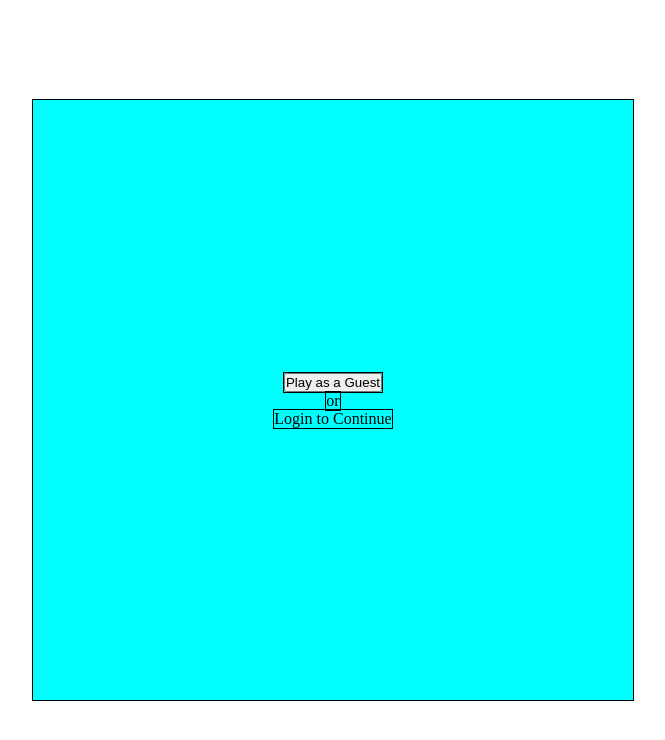
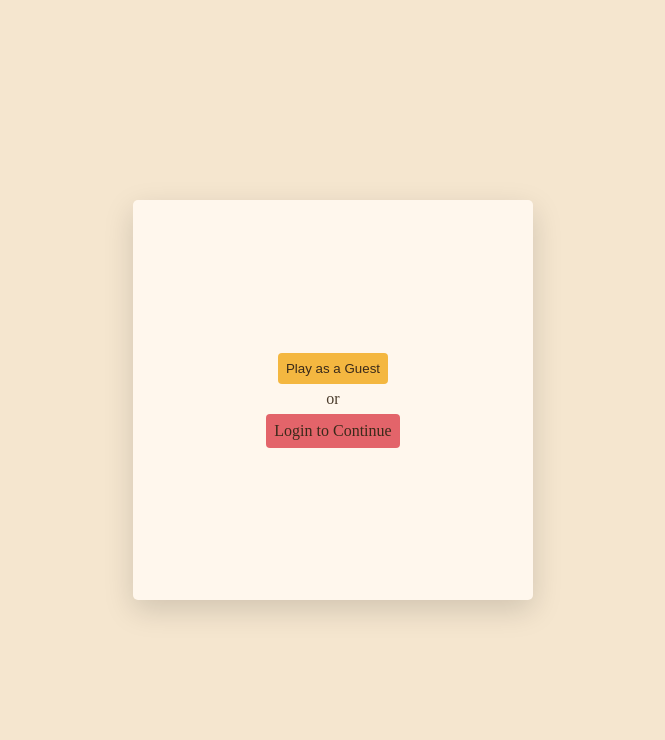
Before and after one commit to iam-Prash-05/Ultra-Cubes-Login-Page, a plain HTML site: page index_2.html in a window 1280 px wide. Shown: the whole page, without its empty margins (307-972 px from the left). Drawn offline with Linux system fonts and the light colour scheme.

Commit message:
implement Ideal State

```diff
--- a/index_2.html
+++ b/index_2.html
@@ -31,18 +31,24 @@
           <label for="state-back" class="btn">Go Back</label>
           <div class="cube"></div>
           <form action="/login" method="post">
-            <div>
-              <label for="user-email">Email:</label>
-              <input type="email" id="user-email" name="email" required />
+            <div class="input-div">
+              <input
+                type="email"
+                id="user-email"
+                name="email"
+                placeholder=" "
+              />
+              <label for="user-email">email</label>
             </div>
-            <div>
-              <label for="user-password">Password:</label>
+            <div class="input-div">
               <input
                 type="password"
                 id="user-password"
                 name="password"
+                placeholder=" "
                 required
               />
+              <label for="user-password">password</label>
             </div>
             <button type="submit">Login</button>
           </form>
--- a/style_2.css
+++ b/style_2.css
@@ -4,9 +4,11 @@
   margin: 0;
   padding: 0;
   box-sizing: border-box;
-  outline: 1px solid black;
+  /* outline: 1px solid black; */
+  color: #4a3b2b;
 }
 body {
+  background-color: #f5e6cf;
   min-height: 100dvh;
   max-width: 100%;
   display: flex;
@@ -14,41 +16,31 @@ body {
   justify-content: center;
 }
 .container {
-  height: 600px;
-  width: 600px;
+  height: 400px;
+  width: 400px;
   perspective: 1000px;
 }
 .state-radio {
   display: none;
 }
 .inner-container {
-  /* display: flex;
-  align-items: center;
-  justify-content: center; */
   position: relative;
   width: 100%;
   height: 100%;
   transition: transform 0.6s;
   transform-style: preserve-3d;
 }
-/* #state-front:checked ~ .back-container {
-  position: absolute;
-  background-color: dodgerblue;
-  max-width: 100%;
-  max-height: 100%;
-  backface-visibility: visible;
-} */
 #state-back:checked ~ .inner-container {
   transform: rotateY(0deg);
-  /* background-color: gray; */
 }
 #state-front:checked ~ .inner-container {
   transform: rotateY(180deg);
-  /* background-color: aqua; */
 }
 .front-container,
 .back-container {
-  position: absolute; /* Both must be absolute to overlap perfectly */
+  background-color: #fff7ed;
+  border-radius: 5px;
+  position: absolute;
   top: 0;
   left: 0;
   width: 100%;
@@ -58,43 +50,96 @@ body {
   flex-direction: column;
   align-items: center;
   justify-content: center;
+  gap: 6px;
   padding: 20px;
-  box-sizing: border-box; /* Remember our border-box talk! */
+  box-shadow: 0 10px 30px rgba(0, 0, 0, 0.15);
+  box-sizing: border-box;
 }
 
 .front-container {
-  background-color: aqua;
+  margin: 0;
+}
+.front-container button,
+.front-container label {
+  color: #3a2a1a;
+  background-color: #f2d2a9;
+  padding: 8px;
+  border-radius: 4px;
+}
+.front-container button {
+  background-color: #f4b740;
+  border: 0;
+}
+.front-container button:hover {
+  background-color: #ecac2d;
+}
+.front-container label {
+  background-color: #e3646a;
+}
+.front-container label:hover {
+  background-color: #d5545b;
 }
 
 .back-container {
-  background-color: gray;
-  transform: rotateY(180deg); /* Pre-flipped so it faces the "back" */
+  transform: rotateY(180deg);
 }
-/* .front-container,
-.back-container {
-  backface-visibility: hidden;
-  max-width: 100%;
-  max-height: 100%;
+.back-container > label {
+  padding: 6px;
+  border-radius: 4px;
+  color: #3a2a1a;
+  background-color: #f2d3a7;
+  border: #d6a25e;
 }
-.front-container {
-  padding: 10px;
-  display: flex;
-  flex-direction: column;
-  align-items: center;
-  justify-content: center;
-  gap: 6px;
-}
-.back-container {
-  padding: 10px;
-  transform: rotateY(180deg);
-  position: absolute;
-  top: 0;
-  left: 0;
+.back-container > label:hover {
+  background-color: #e8bf87;
+  border: #3a2a1a;
 }
 .back-container form {
   display: flex;
   flex-direction: column;
   align-items: center;
   justify-content: center;
-  gap: 5px;
-} */
+  gap: 8px;
+}
+.input-div {
+  position: relative;
+  margin-bottom: 8px;
+}
+.input-div input {
+  width: 100%;
+  padding: 10px 5px 5px;
+  border-radius: 4px;
+  color: #3a2a1a;
+  background-color: transparent;
+  border: 1px solid #d6a25e;
+}
+.input-div label {
+  position: absolute;
+  top: 50%;
+  left: 10px;
+  transform: translateY(-50%);
+  color: #999;
+  pointer-events: none;
+  transition: all 0.2s ease;
+}
+.input-div input:focus + label,
+.input-div input:not(:placeholder-shown) + label {
+  top: 0;
+  padding: 2px;
+  font-size: 11px;
+  color: black;
+  outline: none;
+  box-shadow: none;
+  background-color: #fff7ed;
+  transform: translateY(-50%);
+}
+.back-container form button {
+  padding: 5px 10px;
+  border-radius: 4px;
+  color: #fff7ed;
+  background-color: #e3646a;
+  border: #c94a50;
+}
+.back-container form button:hover {
+  background-color: #d5545b;
+}
```
